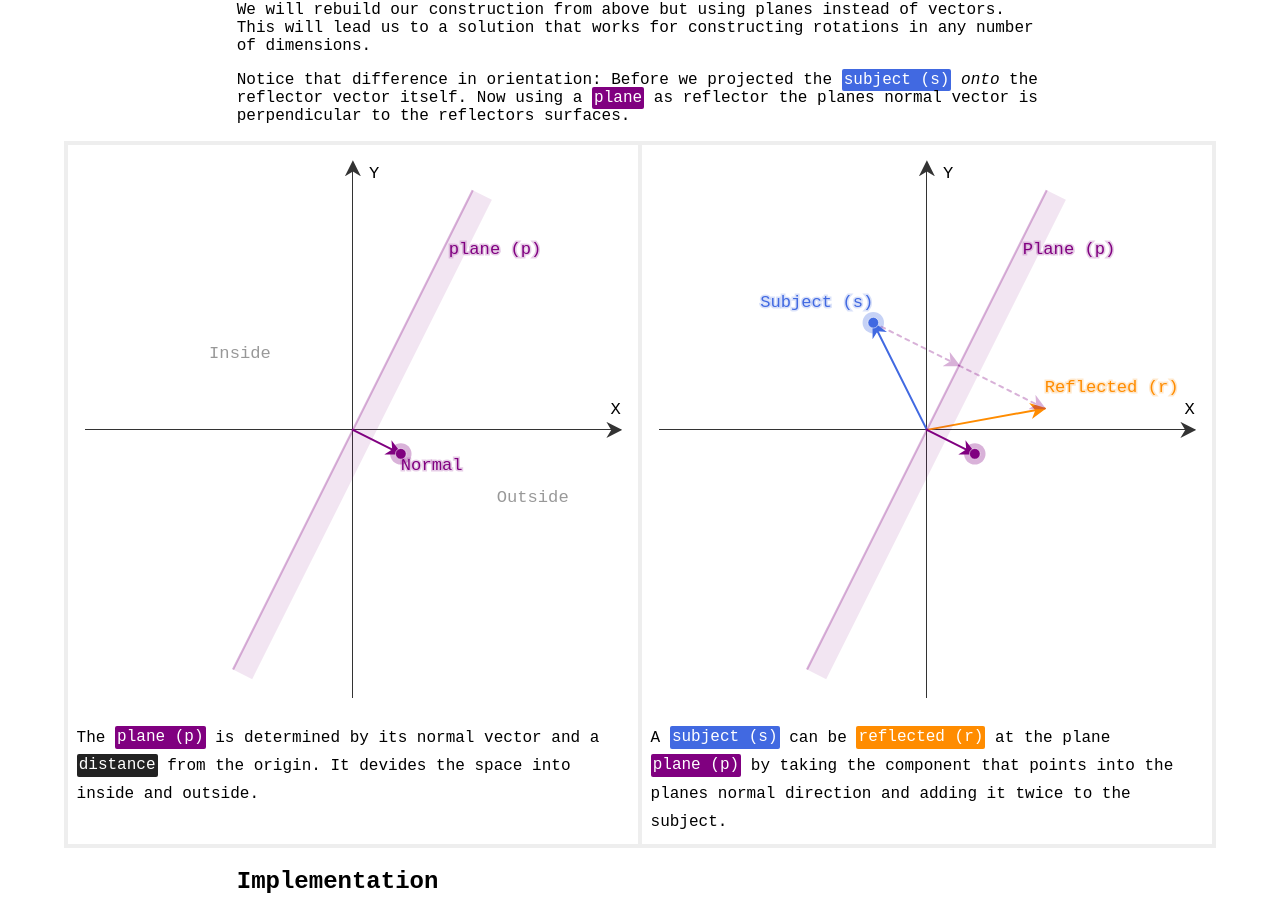
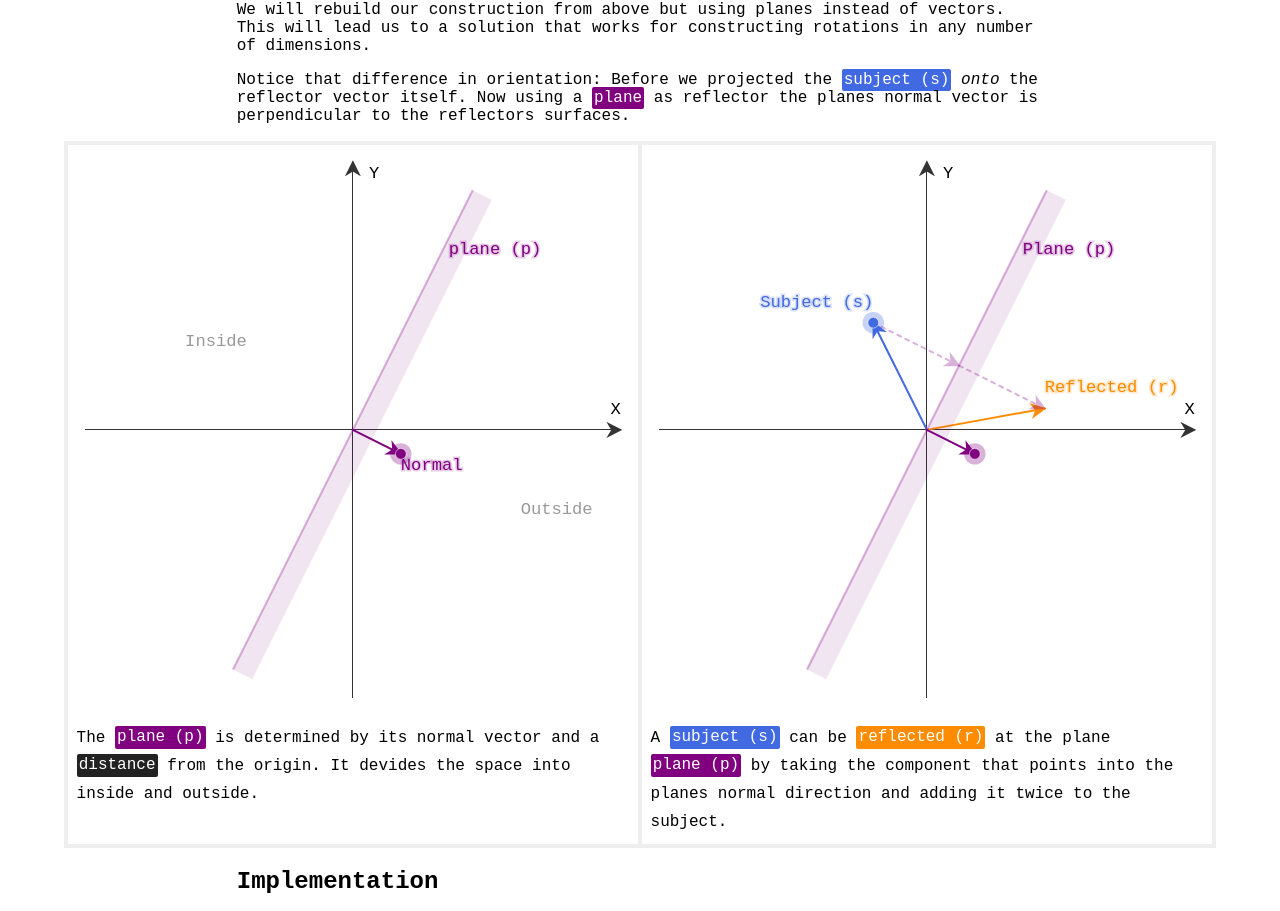
Before and after one commit to laszlokorte/rotor-reflect, a SvelteKit app: page / in a window 1280 px wide. Shown: the part 4547-5458 px from the top of the page. Built offline with nearby package versions, Linux system fonts and the light colour scheme.

Commit message:
adjust inside/outside labels

```diff
--- a/src/routes/App.svelte
+++ b/src/routes/App.svelte
@@ -1608,15 +1608,15 @@ const rotateHalf = (a, b, s) => rotate(scale(0.5, add(a, b)), b, s)
             {@render label(plane0.normal, "Normal", colors.plane)}
             <text
                 opacity="0.4"
-                x={plane0.normal.x * 300}
-                y={-plane0.normal.y * 300}
+                x={plane0.normal.x * (3.5 + plane0.distance / 2) * 100}
+                y={-plane0.normal.y * (3.5 + plane0.distance / 2) * 100}
             >
                 Outside
             </text>
             <text
                 opacity="0.4"
-                x={-plane0.normal.x * 300}
-                y={plane0.normal.y * 300}
+                x={-plane0.normal.x * (3.5 - plane0.distance / 2) * 100}
+                y={plane0.normal.y * (3.5 - plane0.distance / 2) * 100}
             >
                 Inside
             </text>
```
